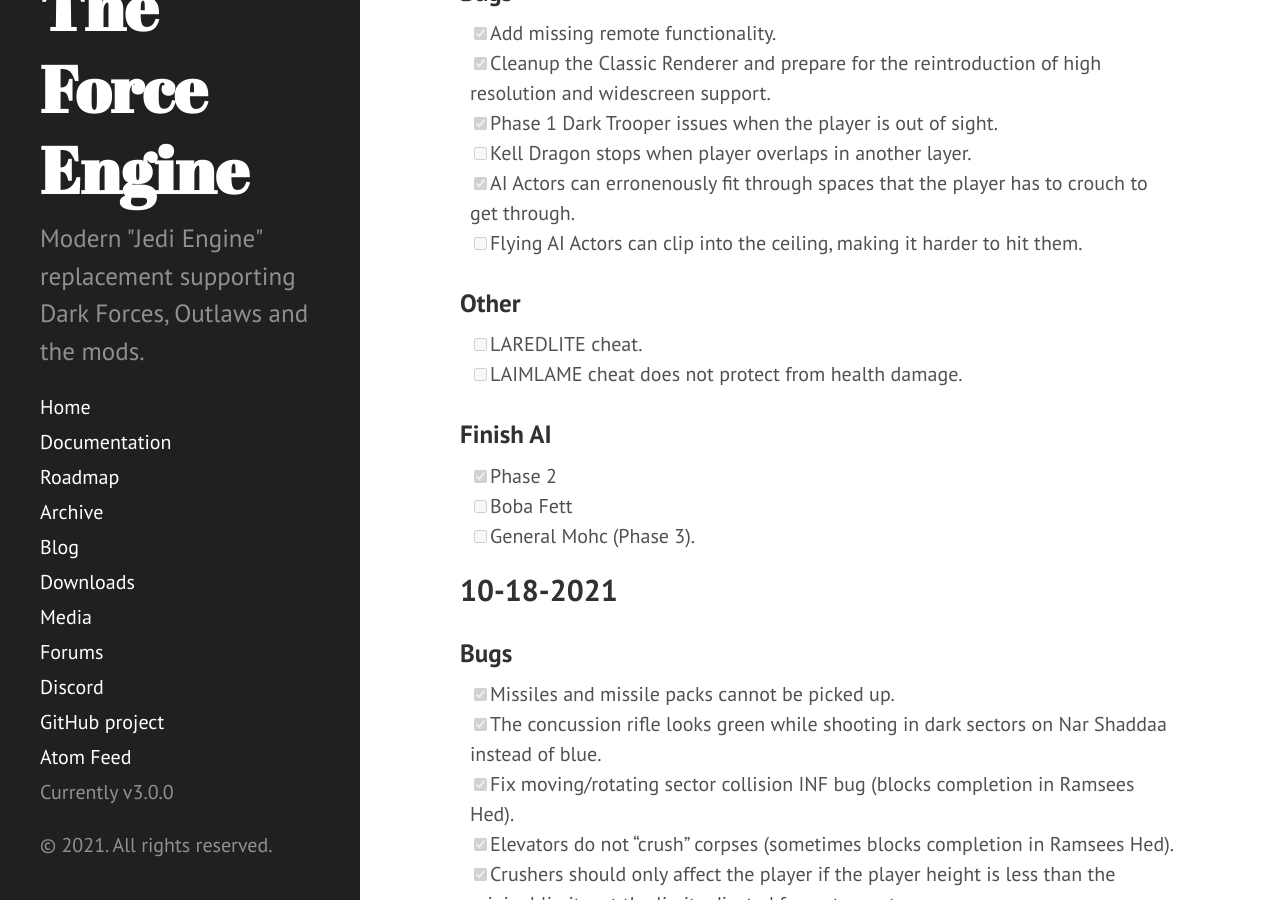
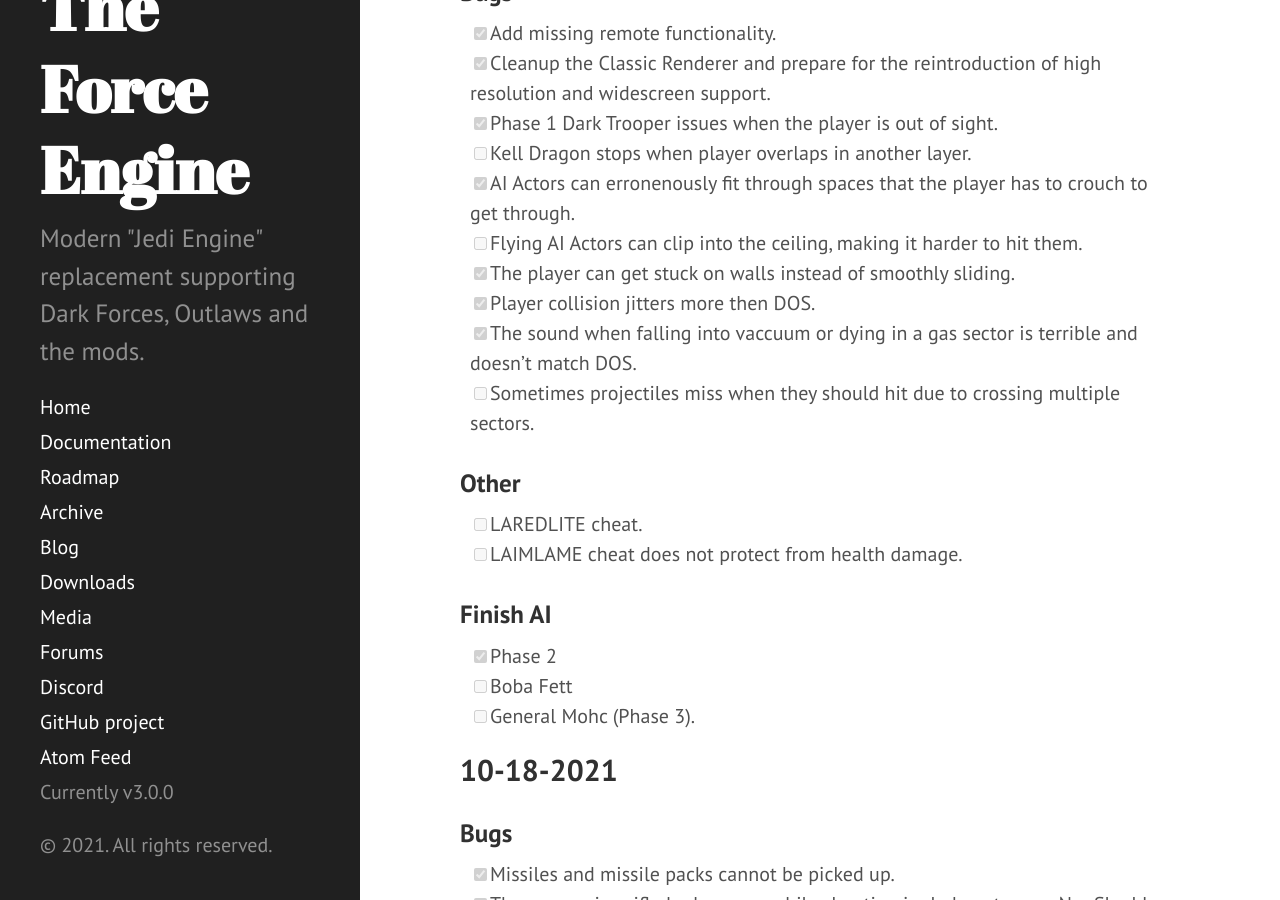
Before and after one commit to TheForceEngine/TheForceEngine.github.io, a Jekyll site: the page built from ProgressTracker.md, in a window 1280 px wide and 900 px high, scrolled down 755 px. Built offline with Jekyll 4.4.1, drawn with Linux system fonts in a browser that asks for light colours.

Commit message:
Update ProgressTracker.md

```diff
--- a/ProgressTracker.md
+++ b/ProgressTracker.md
@@ -20,6 +20,10 @@
 - [ ] Kell Dragon stops when player overlaps in another layer.
 - [x] AI Actors can erronenously fit through spaces that the player has to crouch to get through.
 - [ ] Flying AI Actors can clip into the ceiling, making it harder to hit them.
+- [x] The player can get stuck on walls instead of smoothly sliding.
+- [x] Player collision jitters more then DOS.
+- [x] The sound when falling into vaccuum or dying in a gas sector is terrible and doesn't match DOS.
+- [ ] Sometimes projectiles miss when they should hit due to crossing multiple sectors.
 
 ### Other
 - [ ] LAREDLITE cheat.
```
